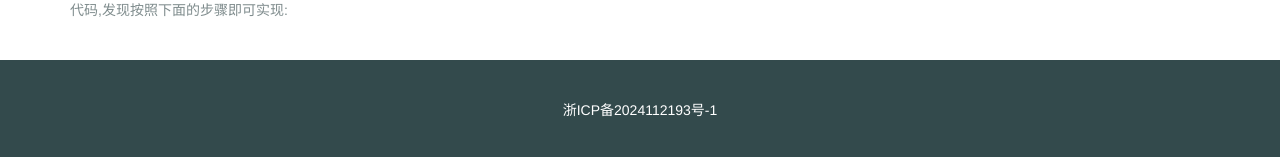
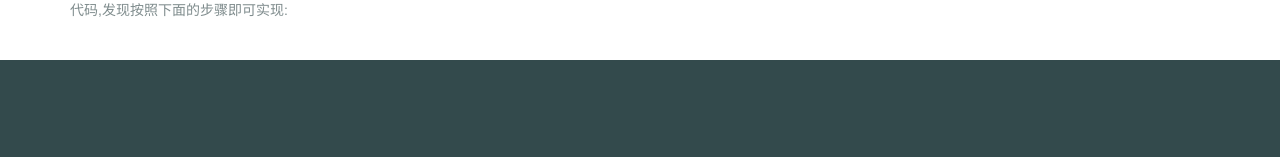
Before and after one commit to u35s/oottoo.github.io, a Jekyll site: the page built from index.md, in a window 1280 px wide. Shown: the part 1431-1588 px from the top of the page. Built offline with Jekyll 4.4.1, drawn with Linux system fonts in a browser that asks for light colours.

Commit message:
Update footer.html

```diff
--- a/_includes/footer.html
+++ b/_includes/footer.html
@@ -1,6 +1,6 @@
 <footer class="footer">
 		<div class="container">
-			        <a href="https://beian.miit.gov.cn/" target="_blank">浙ICP备2024112193号-1</a>
+
 		</div>
 		</div>
 </footer>
```
